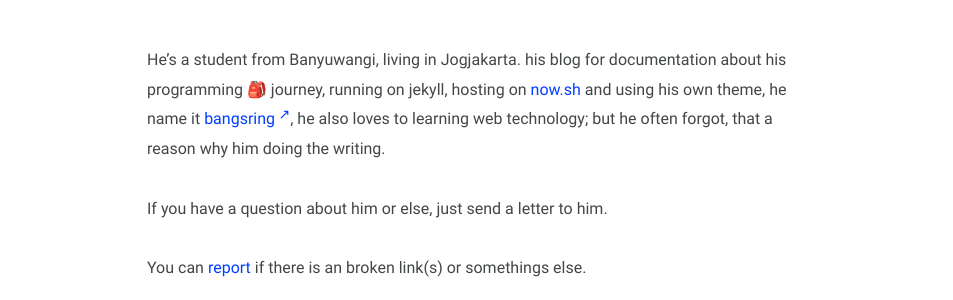
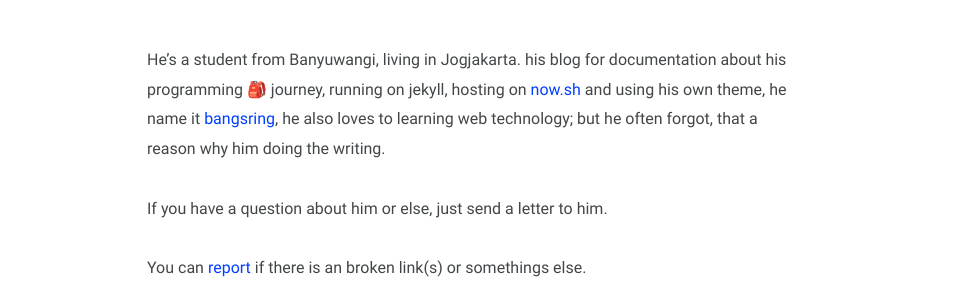
Before and after one commit to piharpi/piharpi.com, a Jekyll site: the page built from about.md, in a window 1280 px wide. Shown: the part 256-556 px from the top of the page, without its empty margins (163-1116 px from the left). Built offline with Jekyll 4.4.1, drawn with Linux system fonts in a browser that asks for light colours.

Commit message:
move external link style to _post.scss

```diff
--- a/_sass/bangsring/_base.scss
+++ b/_sass/bangsring/_base.scss
@@ -204,14 +204,7 @@ h6 > a {
 a {
   color: inherit;
   text-decoration-color: $smoke;
-  &[target="_blank"]::after {
-    content: " \2197";
-    font-size: $small-font-size;
-    line-height: 0;
-    position: relative;
-    bottom: 5px;
-    vertical-align: baseline;
-  }
+
   &:hover {
     color: $text-link-blue;
   }
```
